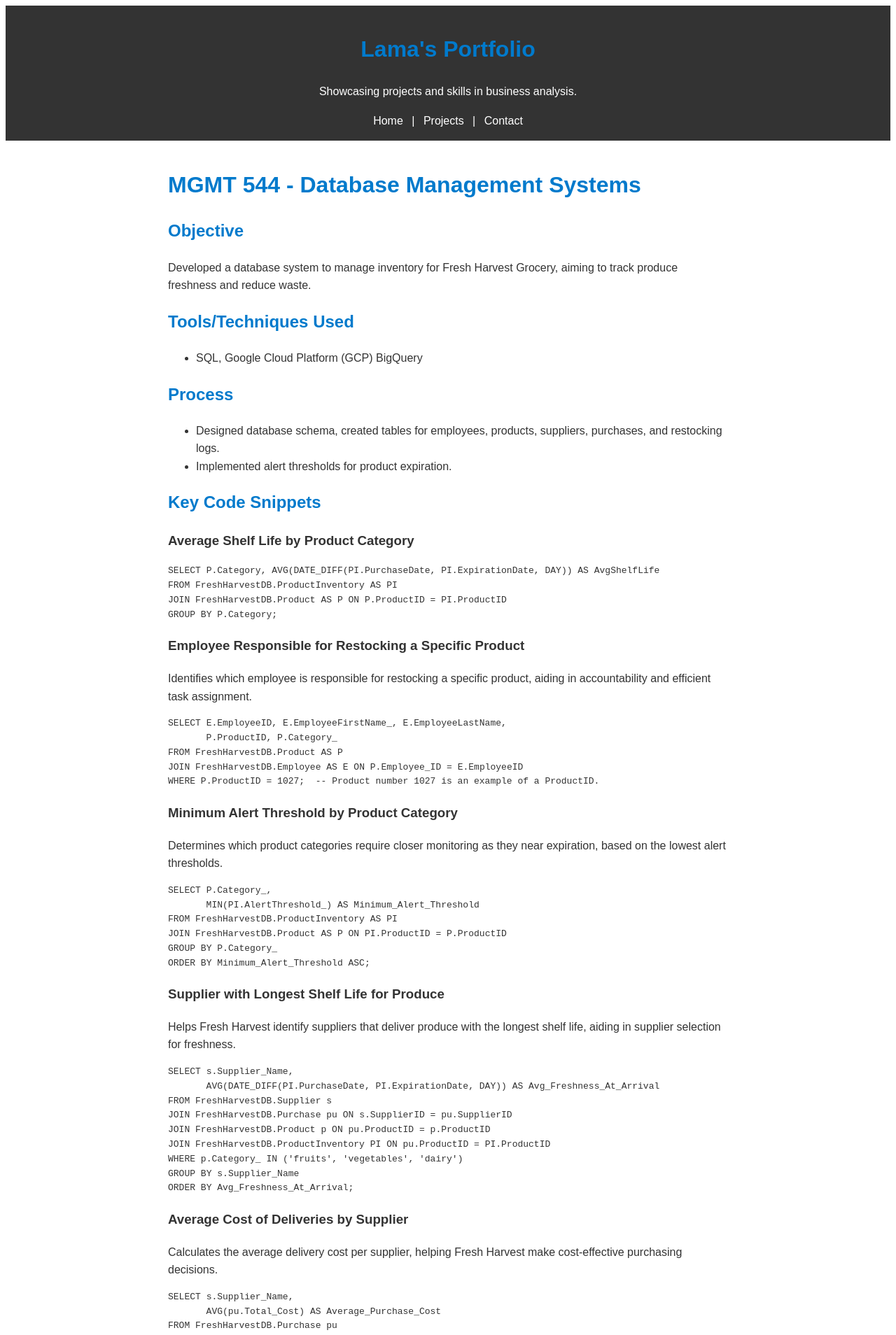
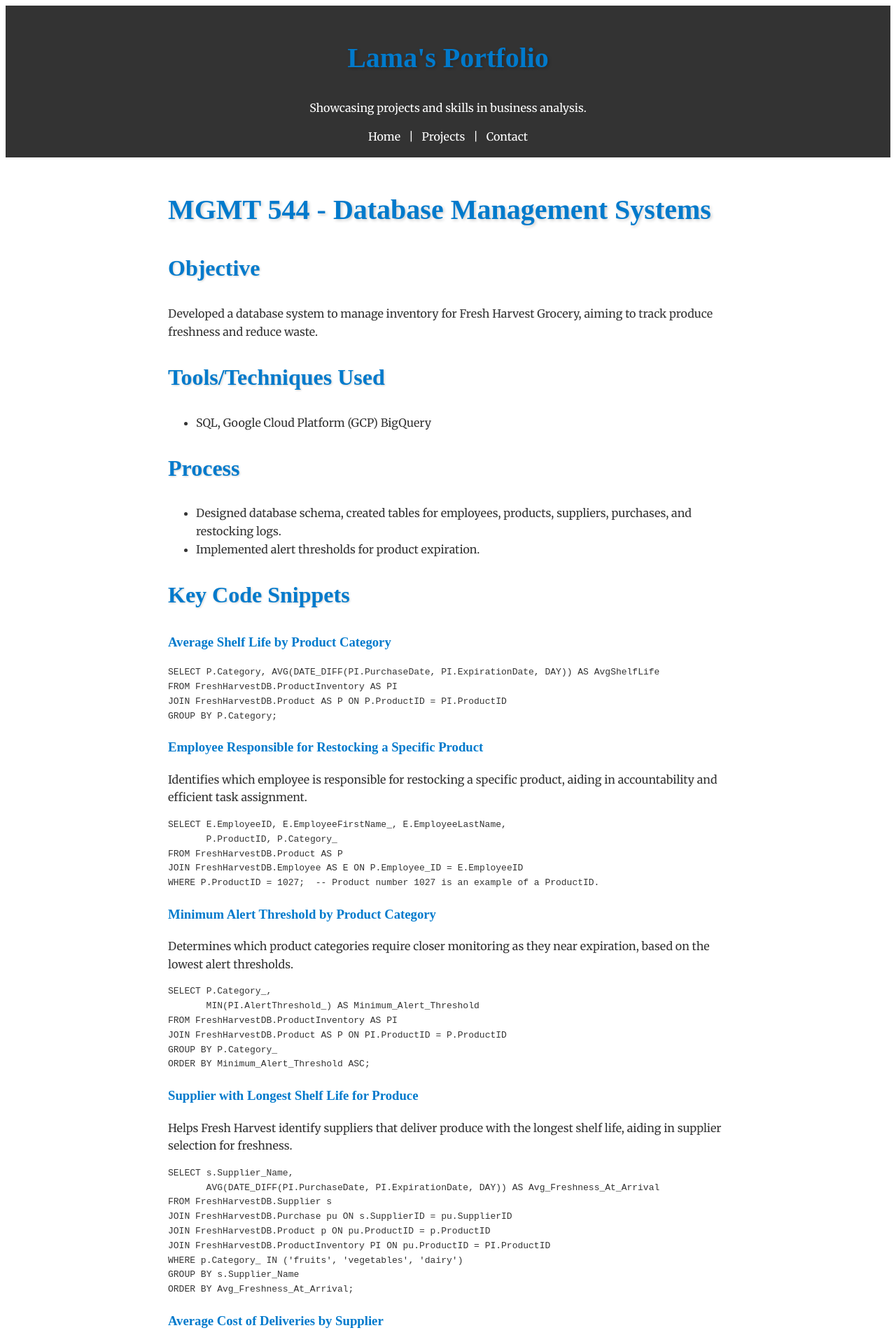
Before and after one commit to LamaJuraisi/Portfolio, a Jekyll site: the page built from projects/MGMT544.md, in a window 1280 px wide. Shown: the top 1908 px of the page at 70% size. Built offline with Jekyll 4.4.1, drawn with Linux system fonts in a browser that asks for light colours; some web fonts are replaced; our own code applies the rules of GitHub Pages for plain Markdown files.

Commit message:
Update main.css

```diff
--- a/assets/css/main.css
+++ b/assets/css/main.css
@@ -1,5 +1,5 @@
 body {
-  font-family: Arial, sans-serif;
+  font-family: 'Merriweather', serif;
   line-height: 1.6;
   color: #333;
 }
@@ -23,6 +23,20 @@ main {
   margin: auto;
 }
 
-h1, h2 {
-  color: #007acc;
+/* Heading styles */
+h1, h2, h3, h4, h5, h6 {
+  font-family: 'Markazi Text', serif;
+  color: #007acc; /* This color makes headings stand out */
+  font-weight: 700; /* Adds a bold style to make headers more prominent */
 }
+
+/* Additional adjustments for better style */
+h1 {
+  font-size: 2.5em;
+  text-shadow: 2px 2px 4px rgba(0, 0, 0, 0.2);
+}
+
+h2 {
+  font-size: 2em;
+  text-shadow: 1px 1px 3px rgba(0, 0, 0, 0.2);
+}
```
